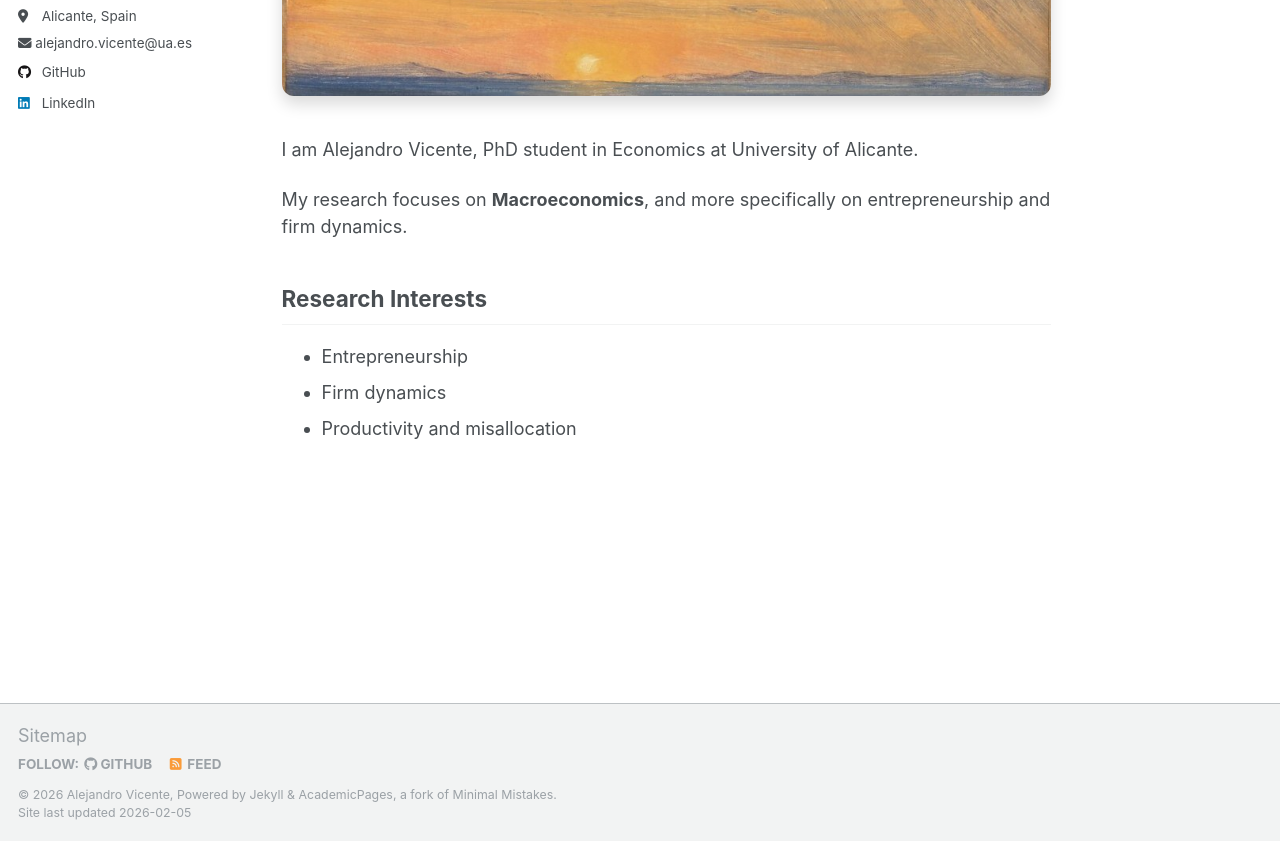
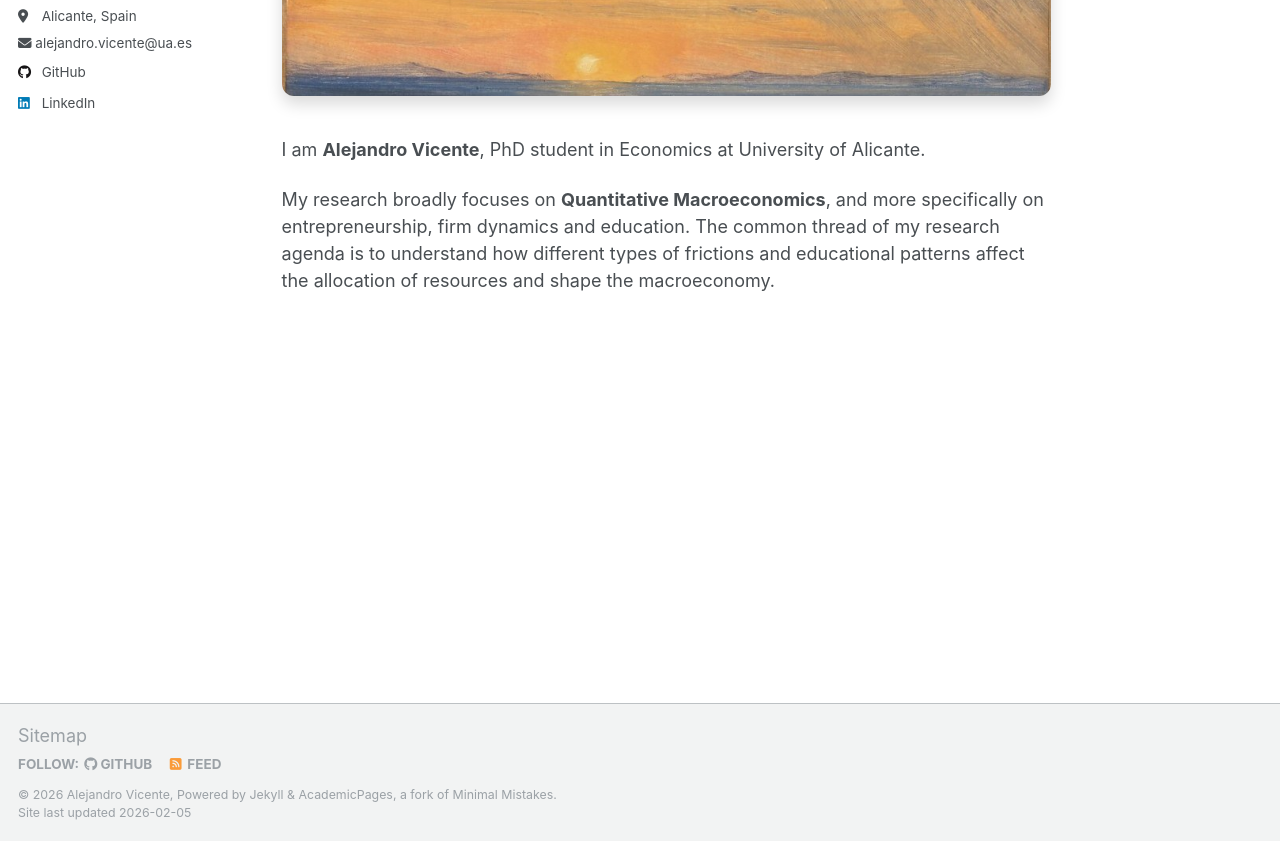
Before and after one commit to alexvifer/alexvifer.github.io, a Jekyll site: the page built from _pages/about.md, in a window 1280 px wide and 1094 px high, cut to the strip 253-1094 px from the top of the window. Built offline with Jekyll 4.4.1, drawn with Linux system fonts in a browser that asks for light colours; a script that is not in the unit is left out.

Commit message:
Update about.md
Removed bullewt points, updated description of agenda.

```diff
--- a/_pages/about.md
+++ b/_pages/about.md
@@ -8,16 +8,6 @@ redirect_from:
   - /about.html
 ---
 
-I am Alejandro Vicente, PhD student in Economics at University of Alicante.
+I am **Alejandro Vicente**, PhD student in Economics at University of Alicante.
 
-My research focuses on **Macroeconomics**, and more specifically on entrepreneurship and firm dynamics.
-
-## Research Interests
-- Entrepreneurship
-- Firm dynamics
-- Productivity and misallocation
-
-<!-- ## Education
-**PhD in Economics** - University of Alicante, 2024 - Present<br>
-**MSc in Quantitative Economics** - University of Alicante, 2024<br>
-**BSc in Economics** - Universidad Complutense de Madrid, 2021 -->
+My research broadly focuses on **Quantitative Macroeconomics**, and more specifically on entrepreneurship, firm dynamics and education. The common thread of my research agenda is to understand how different types of frictions and educational patterns affect the allocation of resources and shape the macroeconomy.
```
